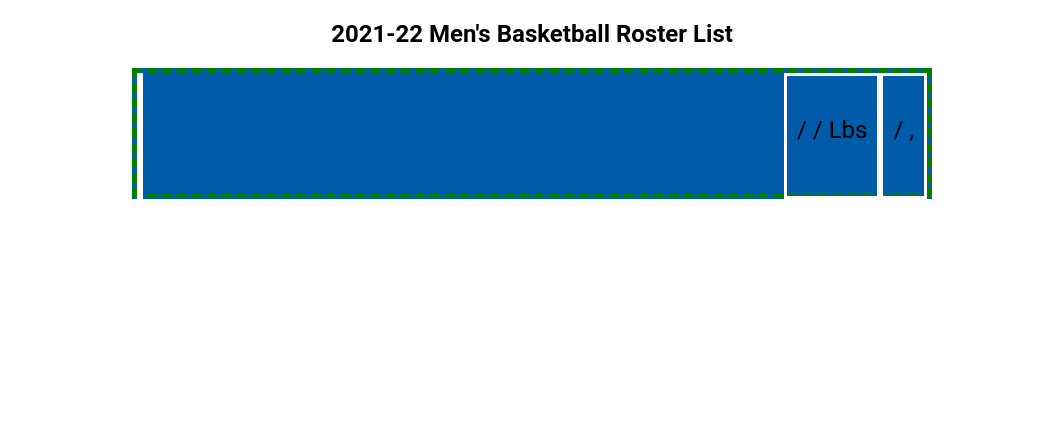
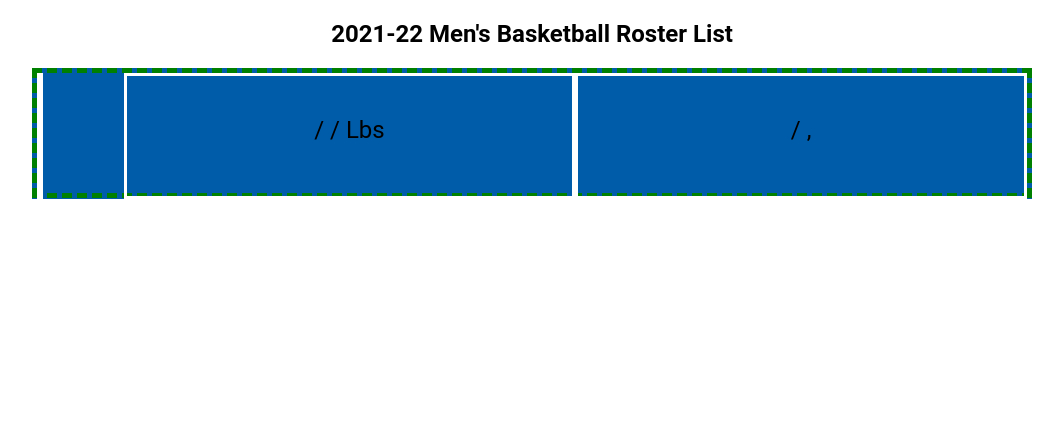
Before and after one commit to DiegoRojo99/Creighton-Basketball-Webpage, a PHP site: page /roster-list.php in a window 1280 px wide. Shown: the part 206-645 px from the top of the page, without its empty margins (108-1171 px from the left). Run offline with PHP 8.4, Linux system fonts and the light colour scheme; tables that the repository leaves empty or names only in its code hold one stand-in row (values such as "Sample post"); data that the repository does not hold is empty.

Commit message:
Roster List table format correct

```diff
--- a/roster-list.php
+++ b/roster-list.php
@@ -19,7 +19,7 @@
         margin: 0;
         padding: 0;
         overflow: hidden;
-        width:800px;
+        width:1000px;
         background-color:#005CA9;
       }
       li div{
@@ -34,7 +34,12 @@
         float: right;
         padding: 40px 10px 0px 10px;
         height:80px;
-        width:auto;
+      }
+      .player-name-and-physical{
+        width:43%;
+      }
+      .player-background{
+        width:43%;
       }
       li{
         border: 5px dashed green;
```
